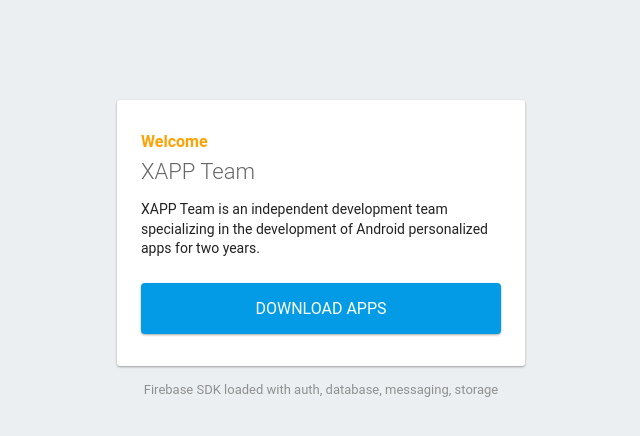
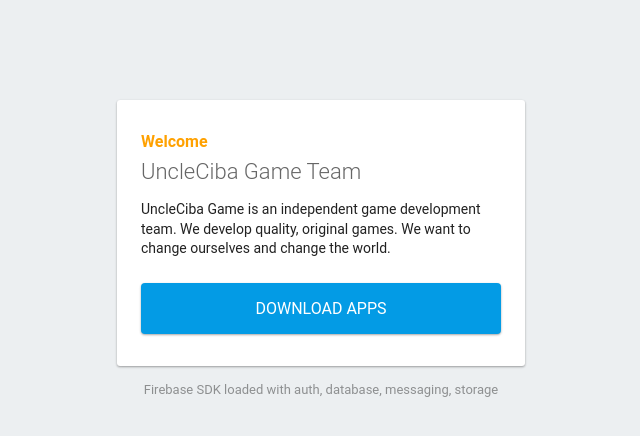
Before and after one commit to UncleCiba8/uncleciba8.github.io, a plain HTML site: page index.html in a window 1280 px wide. Shown: the whole page, without its empty margins (319-959 px from the left). Drawn offline with Linux system fonts and the light colour scheme; some packages are replaced by stand-ins of ours.

Commit message:
init web site

```diff
--- a/index.html
+++ b/index.html
@@ -3,7 +3,7 @@
   <head>
     <meta charset="utf-8">
     <meta name="viewport" content="width=device-width, initial-scale=1">
-    <title>Welcome to XAPP Team</title>
+    <title>Welcome to UncleCiba Game Team</title>
 
     <!-- update the version number as needed -->
     <script defer src="/__/firebase/6.4.0/firebase-app.js"></script>
@@ -33,9 +33,9 @@
   <body>
     <div id="message">
       <h2>Welcome</h2>
-      <h1>XAPP Team</h1>
-      <p>XAPP Team is an independent development team specializing in the development of Android personalized apps for two years.</p>
-      <a target="_blank" href="https://play.google.com/store/apps/developer?id=XApp+Team">Download Apps</a>
+      <h1>UncleCiba Game Team</h1>
+      <p>UncleCiba Game is an independent game development team. We develop quality, original games. We want to change ourselves and change the world.</p>
+      <a target="_blank" href="https://play.google.com/store/apps/developer?id=Uncle+Ciba+Game">Download Apps</a>
     </div>
     <p id="load">Firebase SDK Loading&hellip;</p>
 
```
Also changed, not shown: app-ads.txt.
